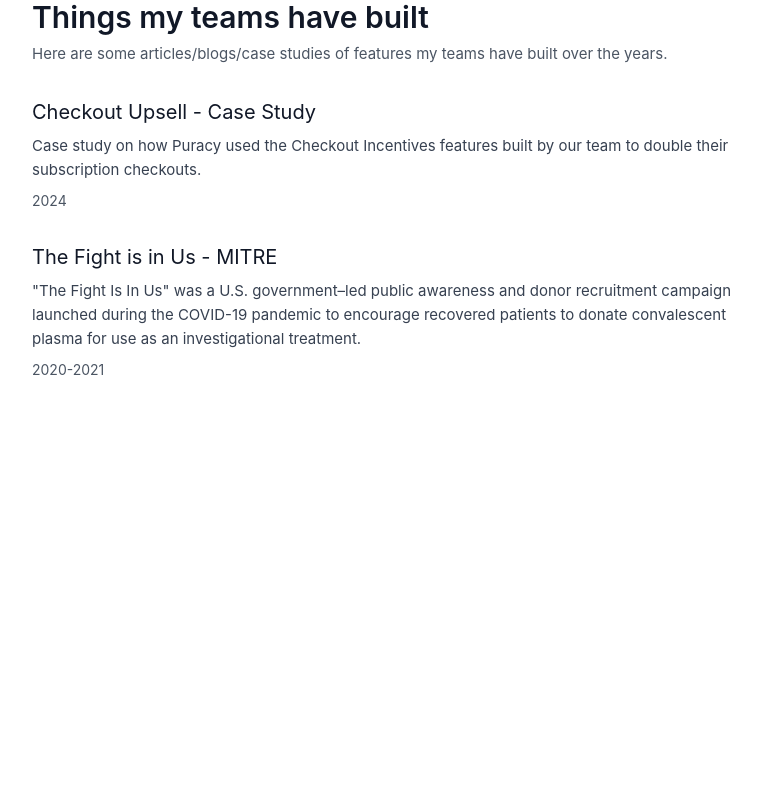
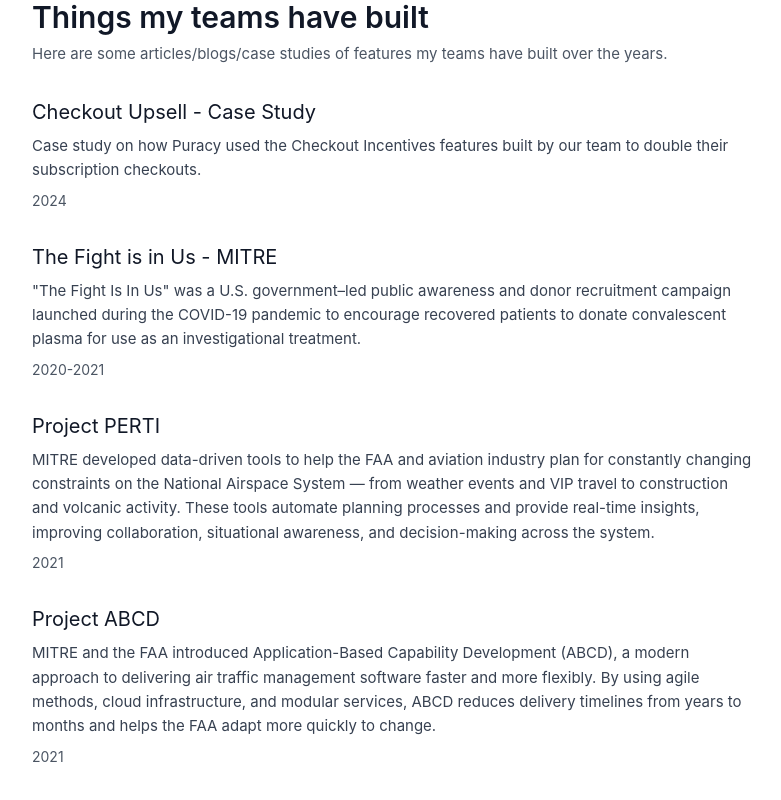
Before and after one commit to BenHeath0/benjamin-heath.com, a Nuxt app: page / in a window 1280 px wide. Shown: the part 444-1244 px from the top of the page, without its empty margins (248-1029 px from the left). Before the commit the page ends 904 px from the top, so only its background shows below. Built offline with nearby package versions, Linux system fonts and the light colour scheme.

Commit message:
add more articles

```diff
--- a/pages/index.vue
+++ b/pages/index.vue
@@ -62,8 +62,24 @@
 
 // Add your blog articles/projects here
 const articles: Article[] = [
+{
+    id: 1,
+    title: "Project ABCD",
+    description: "MITRE and the FAA introduced Application-Based Capability Development (ABCD), a modern approach to delivering air traffic management software faster and more flexibly. By using agile methods, cloud infrastructure, and modular services, ABCD reduces delivery timelines from years to months and helps the FAA adapt more quickly to change.",
+    date: "2021",
+    url: "https://www.mitre.org/news-insights/impact-story/can-delivering-air-traffic-management-capabilities-become-easy-abcd",
+    external: false
+  },
   {
-    id: 1,
+    id: 2,
+    title: "Project PERTI",
+    description: "MITRE developed data-driven tools to help the FAA and aviation industry plan for constantly changing constraints on the National Airspace System — from weather events and VIP travel to construction and volcanic activity. These tools automate planning processes and provide real-time insights, improving collaboration, situational awareness, and decision-making across the system.",
+    date: "2021",
+    url: "https://www.mitre.org/news-insights/impact-story/vips-volcanoes-aviation-tools-enhance-planning-across-skies",
+    external: false
+  },
+{
+    id: 3,
     title: "The Fight is in Us - MITRE",
     description: '"The Fight Is In Us" was a U.S. government–led public awareness and donor recruitment campaign launched during the COVID-19 pandemic to encourage recovered patients to donate convalescent plasma for use as an investigational treatment.',
     date: "2020-2021",
@@ -71,7 +87,7 @@
     external: true
   },
   {
-    id: 2,
+    id: 4,
     title: "Checkout Upsell - Case Study",
     description: "Case study on how Puracy used the Checkout Incentives features built by our team to double their subscription checkouts.",
     date: "2024",
```
Also changed, not shown: 1 other file (tests, documents, lock files or other folders).
